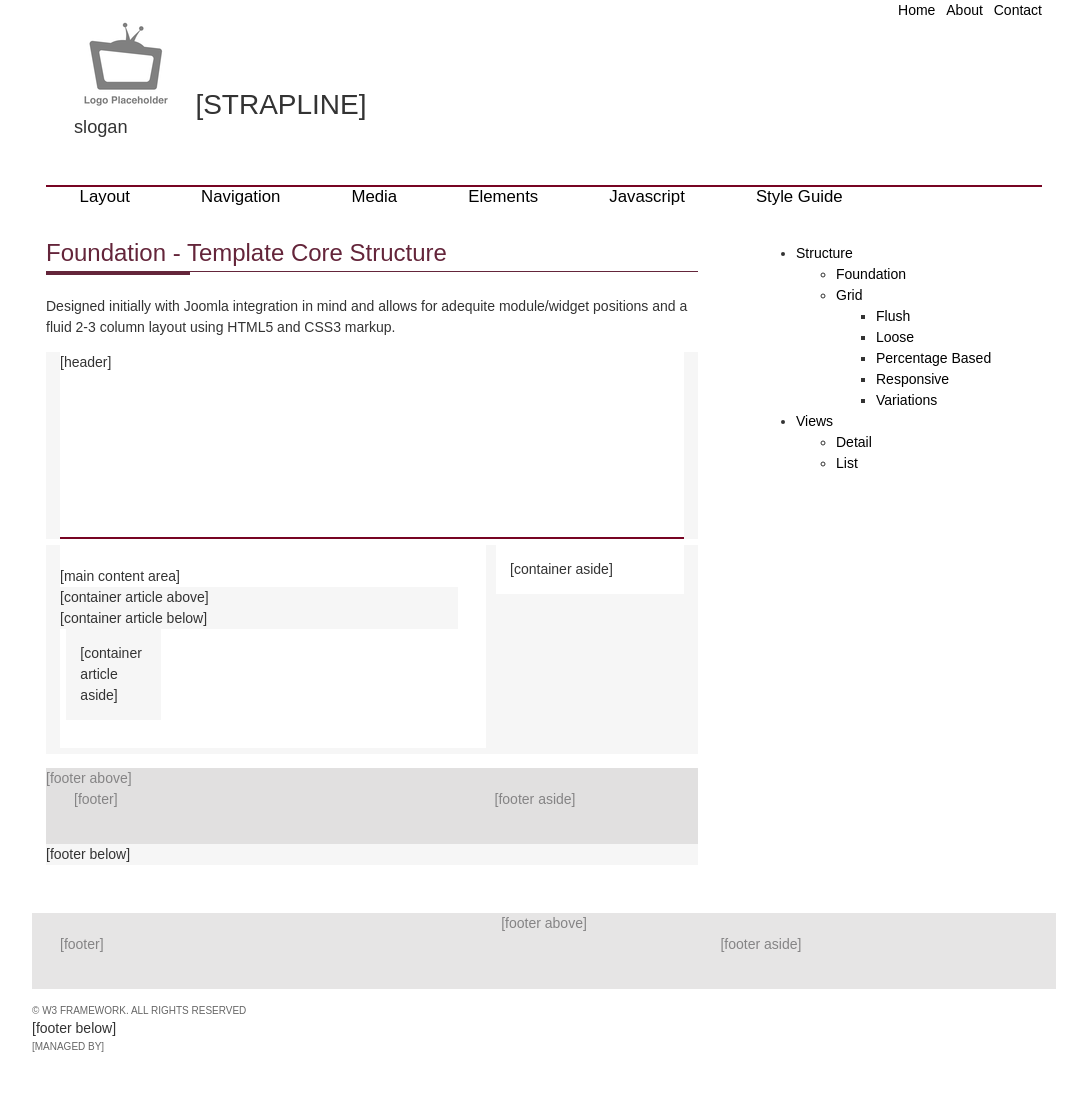
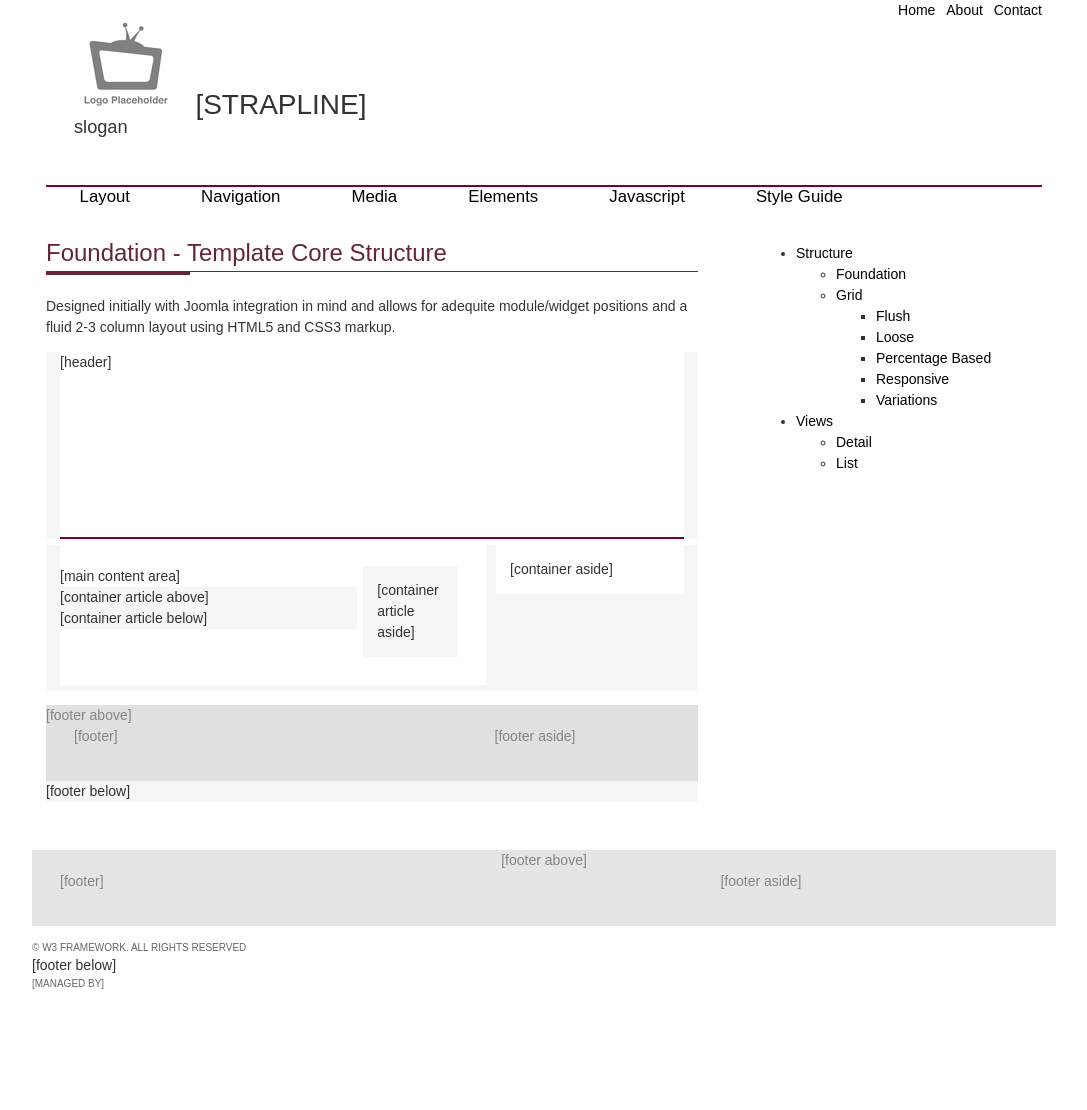
Before and after one commit to 2dpi/templates, a Jekyll site: the page built from www/elements/manual/layout/foundation.html, in a window 1280 px wide. Shown: the whole page, without its empty margins (96-1183 px from the left). Built offline with Jekyll 4.4.1, drawn with Linux system fonts in a browser that asks for light colours; after the commit the page ends 1047 px from its top, so only the background shows below that.

Commit message:
adding pages

```diff
--- a/www/elements/manual/layout/foundation.html
+++ b/www/elements/manual/layout/foundation.html
@@ -19,7 +19,7 @@ keywords: css3 grid
         <div class="container_body_wrapper fill primary">
           <div class="container_content article">
             <div class="container_article">
-              <article role="main wide_75">
+              <article role="main" class="wide_75">
                 <!-- FOOTER ABOVE -->
                 [main content area]
                 <div class="container_article_above fill">
```
